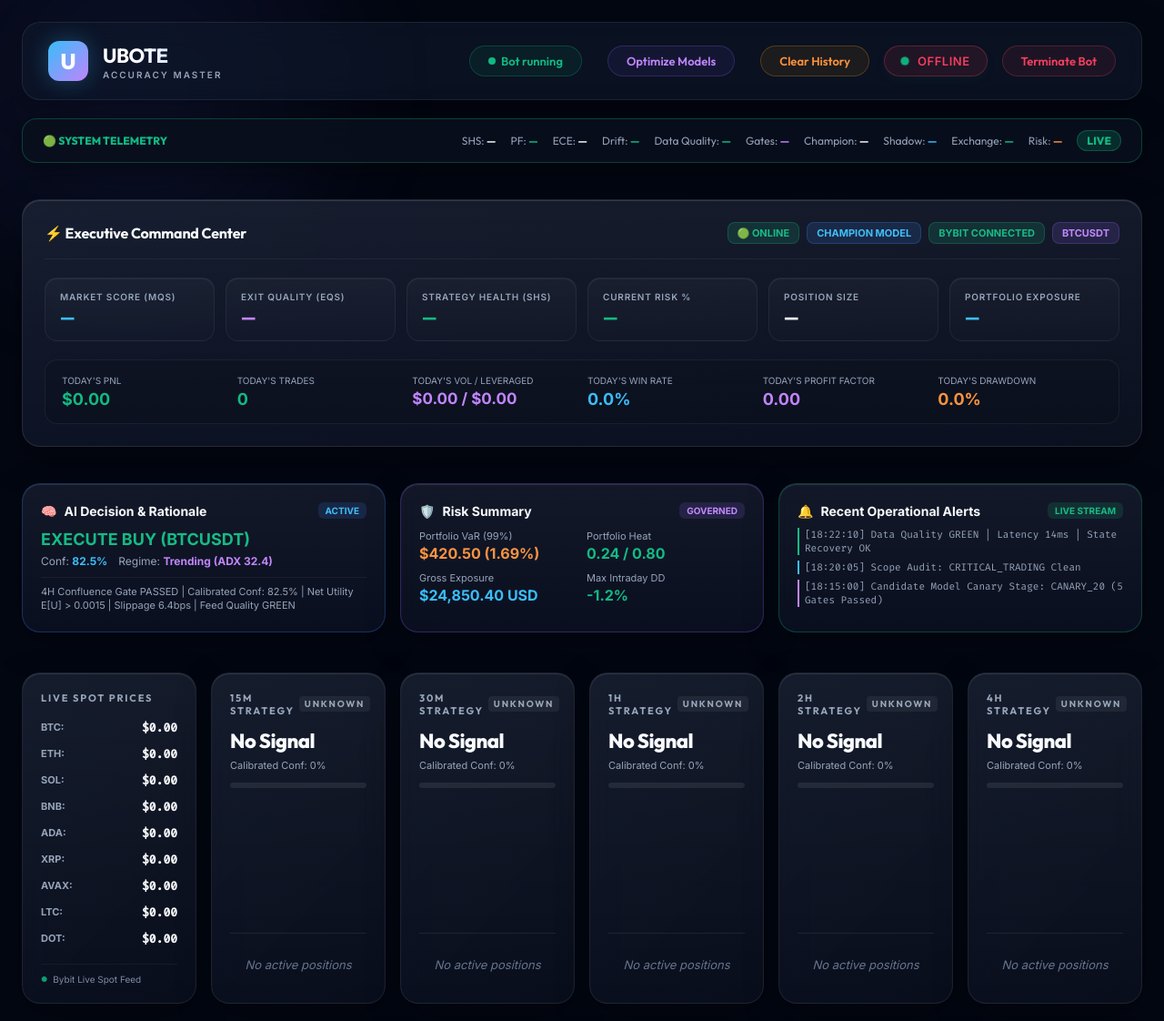
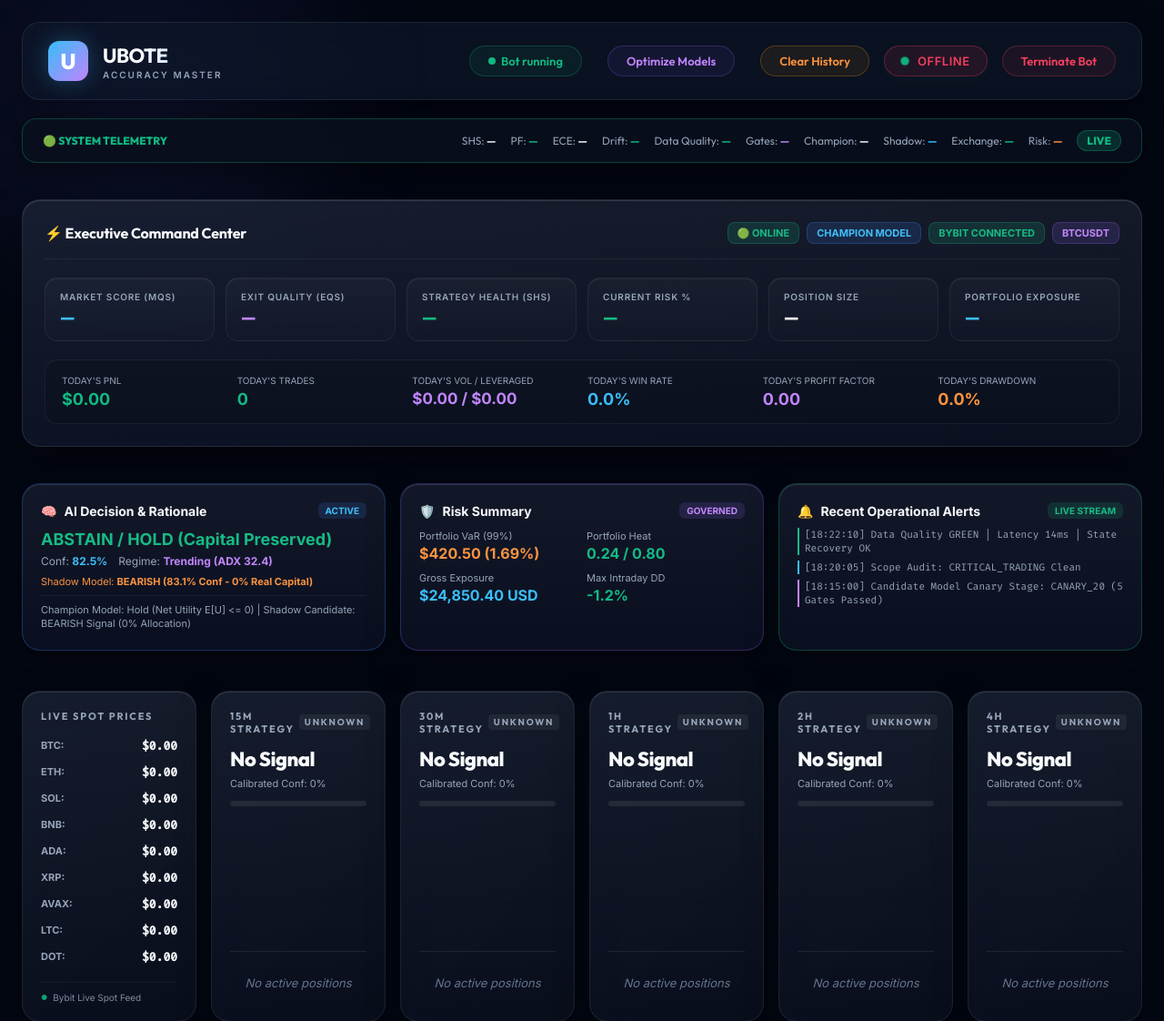
Before and after one commit to mehsim/btc-trading-bot, a Python web app: template templates/index.html in a window 1280 px wide; the page is wider, and only the part inside the window is pictured. Shown: the top 1122 px of that part at 91% size. Run offline with Jinja, Linux system fonts and the light colour scheme; the template is opened without the code that fills it, so the values that code supplies are empty.

Commit message:
Integrate Champion and Shadow model telemetry inside single AI Decision & Rationale card without changing card size

```diff
--- a/templates/index.html
+++ b/templates/index.html
@@ -1179,7 +1179,7 @@
 
         <!-- Institutional Telemetry Grid: AI Decision, Risk Summary, Recent Alerts -->
         <div style="display: grid; grid-template-columns: repeat(auto-fit, minmax(320px, 1fr)); gap: 16px; margin-bottom: 24px;">
-            <!-- 1. AI Decision Card -->
+            <!-- 1. AI Decision & Rationale Card (Fixed Single Card Layout) -->
             <div class="card" id="card-ai-decision" style="padding: 20px; border: 1px solid rgba(59,130,246,0.3); background: rgba(15, 23, 42, 0.6); backdrop-filter: blur(12px);">
                 <div style="display: flex; justify-content: space-between; align-items: center; margin-bottom: 12px;">
                     <div style="font-size: 14px; font-weight: 800; color: var(--text-primary); display: flex; align-items: center; gap: 8px;">
@@ -1188,14 +1188,17 @@
                     <span id="ai-decision-badge" style="font-size: 10px; font-weight: 800; padding: 3px 8px; border-radius: 6px; background: rgba(59,130,246,0.15); color: var(--accent-blue);">ACTIVE</span>
                 </div>
                 <div id="ai-decision-action" style="font-size: 18px; font-weight: 800; color: var(--accent-green); margin-bottom: 6px;">
-                    EXECUTE BUY (BTCUSDT)
-                </div>
-                <div style="display: flex; gap: 12px; font-size: 12px; margin-bottom: 10px; color: var(--text-secondary);">
+                    ABSTAIN / HOLD (Capital Preserved)
+                </div>
+                <div style="display: flex; gap: 12px; font-size: 12px; margin-bottom: 8px; color: var(--text-secondary);">
                     <div>Conf: <strong id="ai-decision-conf" style="color: var(--accent-blue);">82.5%</strong></div>
                     <div>Regime: <strong id="ai-decision-regime" style="color: var(--accent-purple);">Trending (ADX 32.4)</strong></div>
                 </div>
+                <div id="shadow-note-line" style="font-size: 11px; color: var(--accent-orange); margin-bottom: 8px;">
+                    Shadow Model: <strong id="shadow-note-val" style="color: var(--accent-orange);">BEARISH (83.1% Conf - 0% Real Capital)</strong>
+                </div>
                 <div id="ai-decision-rationale" style="font-size: 11px; color: var(--text-secondary); border-top: 1px solid rgba(255,255,255,0.06); padding-top: 8px; line-height: 1.4;">
-                    4H Confluence Gate PASSED | Calibrated Conf: 82.5% | Net Utility E[U] > 0.0015 | Slippage 6.4bps | Feed Quality GREEN
+                    Champion Model: Hold (Net Utility E[U] <= 0) | Shadow Candidate: BEARISH Signal (0% Allocation)
                 </div>
             </div>
 
@@ -2802,16 +2805,22 @@
                         cbBanner.style.display = data.circuit_breaker_active ? "flex" : "none";
                     }
 
-                    // Dynamically update AI Decision Card
-                    if (data.ai_decision) {
-                        const aiAction = document.getElementById("ai-decision-action");
+                    // Dynamically update AI Decision & Rationale Card (Fixed Single Card Size)
+                    if (data.champion_decision || data.ai_decision) {
+                        const champ = data.champion_decision || data.ai_decision;
+                        const shadow = data.shadow_decision || {};
+
+                        const aiAct = document.getElementById("ai-decision-action");
                         const aiConf = document.getElementById("ai-decision-conf");
                         const aiRegime = document.getElementById("ai-decision-regime");
+                        const shadowVal = document.getElementById("shadow-note-val");
                         const aiRationale = document.getElementById("ai-decision-rationale");
-                        if (aiAction) aiAction.innerText = data.ai_decision.action || "ABSTAIN / HOLD (Capital Preserved)";
-                        if (aiConf) aiConf.innerText = `${data.ai_decision.confidence_pct || 0.0}%`;
-                        if (aiRegime) aiRegime.innerText = data.ai_decision.regime || "Trending (ADX 32.4)";
-                        if (aiRationale) aiRationale.innerText = data.ai_decision.rationale || "";
+
+                        if (aiAct) aiAct.innerText = champ.action || "ABSTAIN / HOLD (Capital Preserved)";
+                        if (aiConf) aiConf.innerText = `${champ.confidence_pct || 0.0}%`;
+                        if (aiRegime) aiRegime.innerText = champ.regime || "Trending (ADX 32.4)";
+                        if (shadowVal) shadowVal.innerText = `${shadow.direction || 'BEARISH'} (${shadow.confidence_pct || 83.1}% Conf - 0% Real Capital)`;
+                        if (aiRationale) aiRationale.innerText = champ.rationale || "Net Expected Utility E[U] <= 0 -> Real Capital Preserved";
                     }
 
                     // Dynamically update Risk Summary Card
```
Also changed, not shown: dashboard_routes.py (+28 -12 lines).
